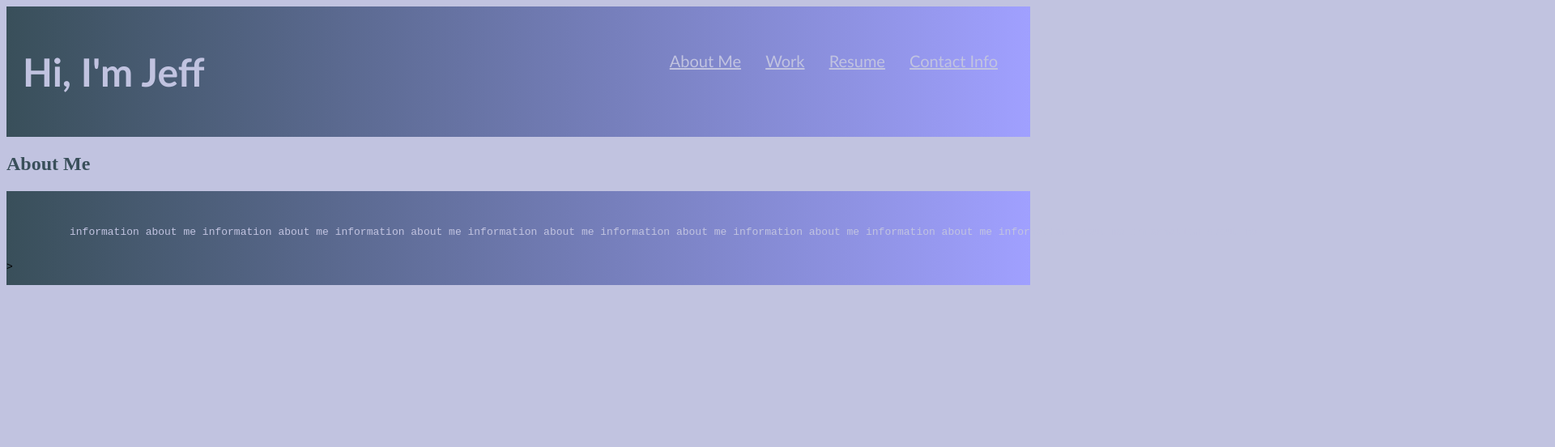
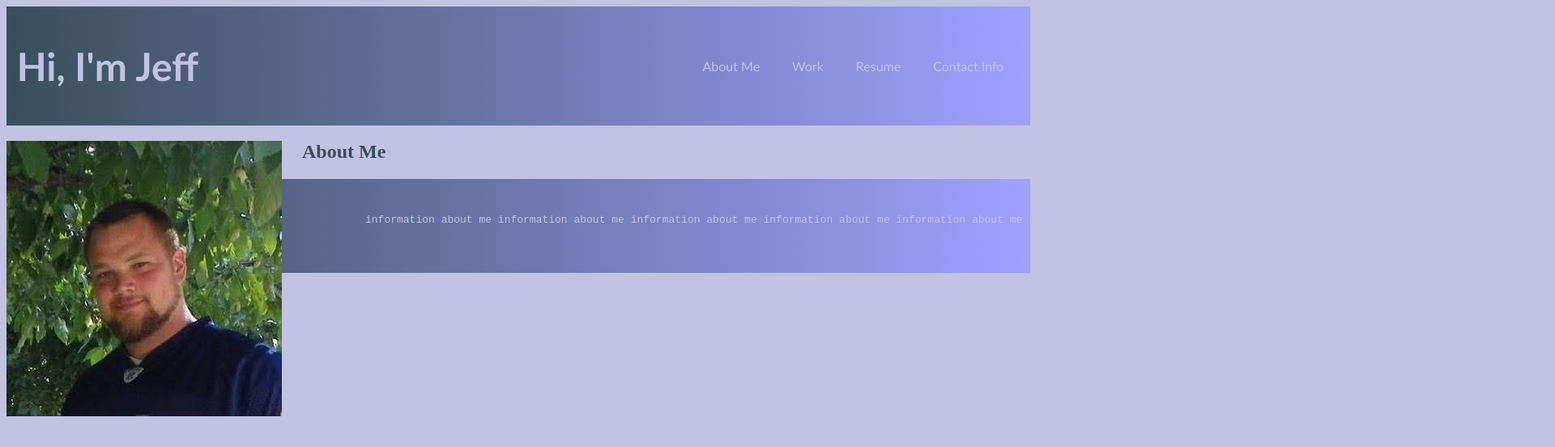
Before and after one commit to jcgilbert70/challenge-2, a plain HTML site: page index.html in a window 1280 px wide. Shown: the whole page at 81% size, 1920 px wide, since content can reach past the window. Drawn offline with Linux system fonts and the light colour scheme.

Commit message:
added img, added flex centering to the header

```diff
--- a/assets/css/normalize.css
+++ b/assets/css/normalize.css
@@ -6,6 +6,13 @@
     --grey700: #394f5a;
     --white: white;
 
+
+
+    /* borders */
+
+
+
+    --border-small: 5px;
     /* fonts */
 
 
@@ -20,32 +27,41 @@
 
 body {
     background-color: var(--grey200);
-    min-width: 768px;
 }
 
-.header {
-    padding: 20px;
+
+
+header {
+    display: flex;
+    justify-content: space-between;
+    align-items: center;
+    padding: 1%;
     font-family: 'Trebuchet MS', 'Lucida Sans Unicode', 'Lucida Grande', 'Lucida Sans', Arial, sans-serif;
     background: linear-gradient(270deg, var(--blue300), var(--grey700));
 }
 
-.header h1 {
+header h1 {
     display: inline-block;
     font-size: 48px;
     color: var(--grey200)
 }
 
-.header div {
-    padding-top: 15px;
-    margin-right: 20px;
-    float: right;
-    font-family: 'Gill Sans', 'Gill Sans MT', Calibri, 'Trebuchet MS', sans-serif;
-    font-size: 20px;
+nav {
+    display: flex;
+    /* Align the child elements to the right side of the parent */
+    justify-content: flex-end;
 }
 
-.header div ul li {
-    display: inline-block;
-    margin-left: 25px;
+nav a {
+    color: var(--grey200);
+    padding: 14px 20px;
+    text-decoration: none;
+    text-align: center;
+  }
+
+.float-left {
+    float: left;
+    margin-right: 25px;
 }
 
 a {
@@ -54,10 +70,17 @@ a {
 
 p {
     color: var(--grey200);
-
 }
 
+header:hover {
+    box-shadow: inset 0px 0px 12px black, opx opx 20px black;
+}
 
+.flex-center{
+    display: flex;
+    justify-content: space-between;
+    align-items: center;
+}
 
 h2 {
     color: var(--grey700);
@@ -69,7 +92,21 @@ h2 {
 
 .section-block {
     background: linear-gradient(270deg, var(--blue300), var(--grey700));
-    border-radius: var(--spacing-unit-small);
-    color: var(--grey200)
-    padding: var(--spacing-unit-small);
+    border: var(--border-small);
+    color: var(--grey200);
   }
+
+  @media screen and (max-width: 768px) {
+    header, profile, main {
+      flex-direction: column;
+    }
+
+    section {
+      padding-right: 0;
+    }
+
+    aside {
+      width: 100%;
+      text-align: center;
+    }
+  }
--- a/index.html
+++ b/index.html
@@ -11,36 +11,38 @@
 </head>
 
 <body>
-      <div class="header">
+  <header>
     <!-- Title -->
     <h1>Hi, I'm Jeff</h1>
+    <nav>
+      <a tabindex="0" href="#about-me">About Me</a>
+      <a href="#work">Work</a>
+      <a href="#resume">Resume</a>
+      <a href="#contact-info">Contact Info</a>
+    </nav>
+  </header>
+
   <div>
-            <ul>
-                <li>
-                    <header tabindex="0"></header>     <!--makes header keyboard accessible-->
-                    <a href="#about-me">About Me</a>
-                </li>
-                <li>
-                    <a href="#work">Work</a>
-                </li>
-                <li>
-                    <a href="#resume">Resume</a>
-                </li>
-                <li>
-                    <a href="#contact-info">Contact Info</a>
-                </li>
-            </ul>
-        </div>
-    </div>
 
-    <Main>
-      <Section>
+    <main>
+      <div>
+        <section>
+          <img src="./assets/img/profile.jpg" class="float-left" />
           <h2>About Me</h2>
           <pre class="section-block">
         <p>
           information about me information about me information about me information about me information about me information about me information about me information about me information about me
-        </p>>
+        </p>
         </pre>
-      </Section>
-    </Main>
+        </section>
+      </div>
+
+      <div>
+
+      </div>
+    </main>
+  </div>
+  <footer>
+
+  </footer>
 </body>
```
Also changed, not shown: assets/img/profile.jpg (added). Lines whose indentation alone changed are shown as unchanged.
